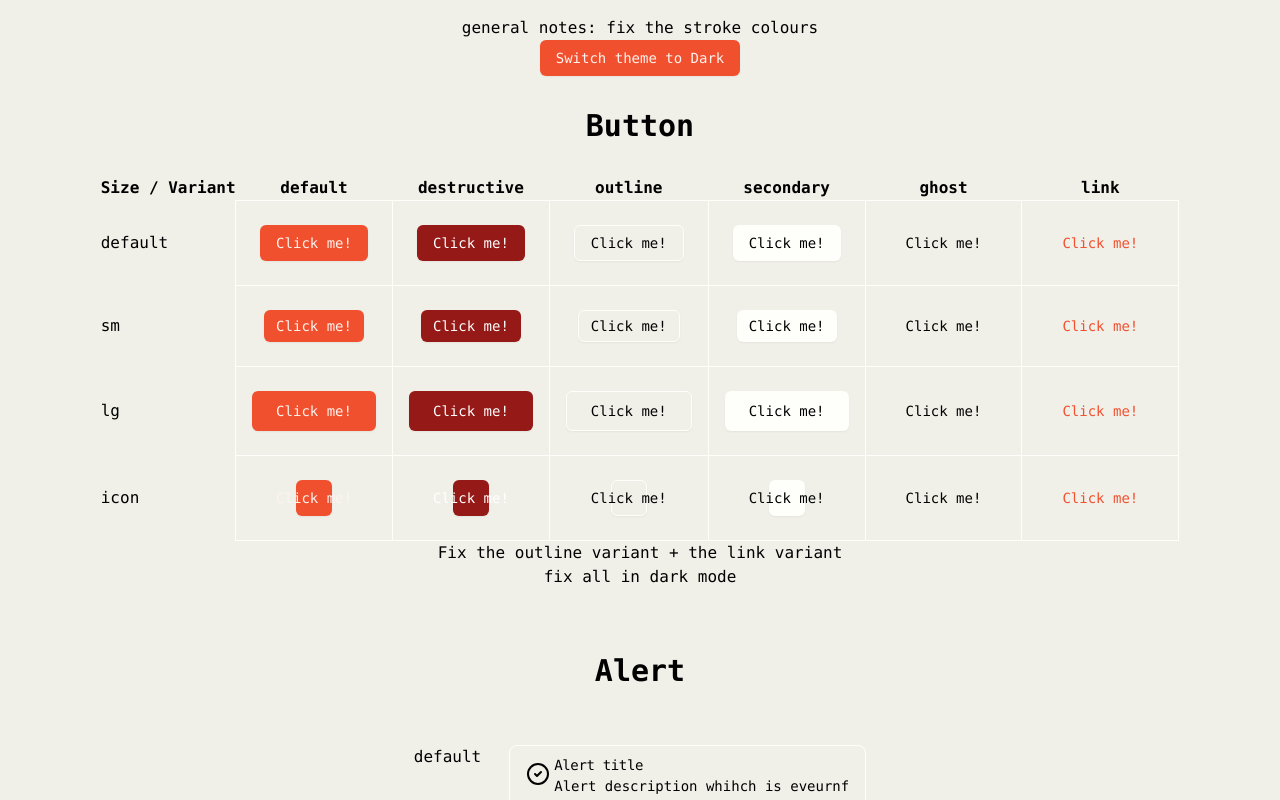
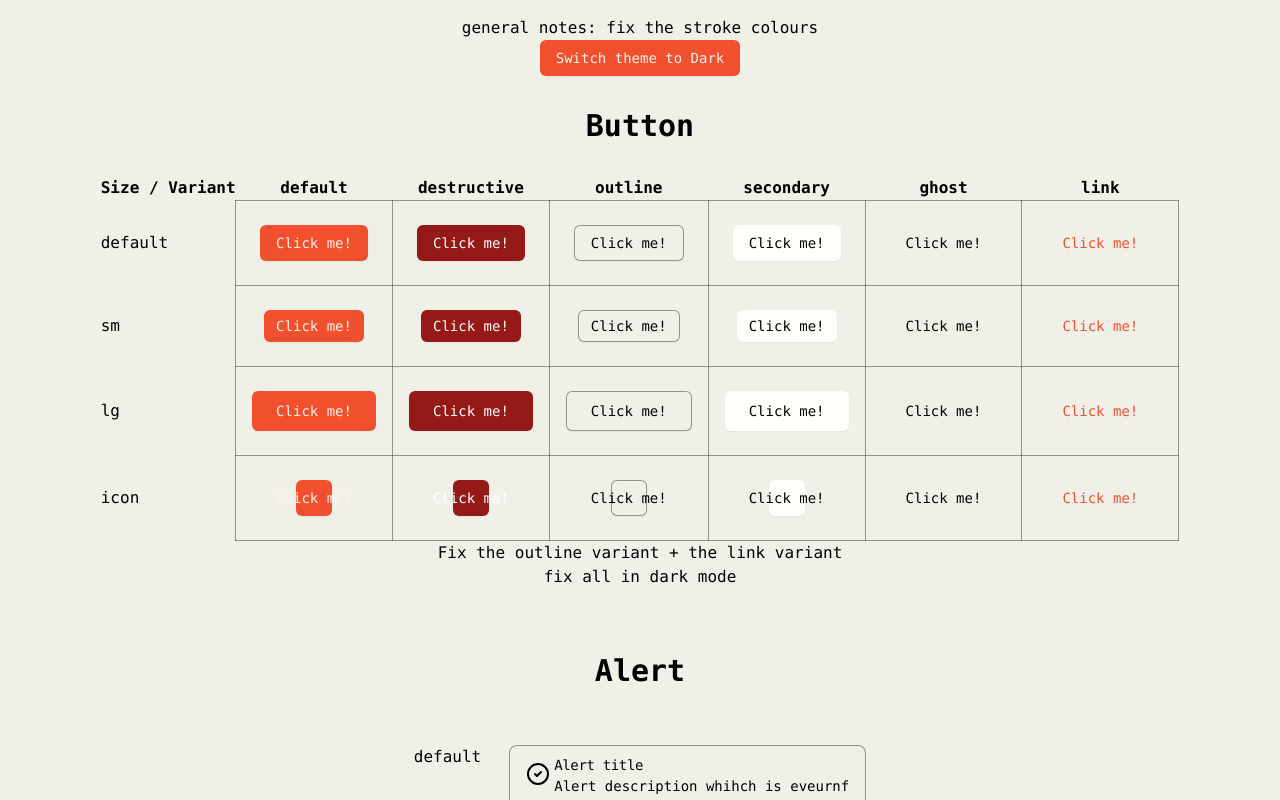
Before and after one commit to AmyTjea/3170_design_system, a Next.js app: page / in a window 1280 px wide. Built offline with nearby package versions, Linux system fonts and the light colour scheme.

Commit message:
feat: adjusted stroke colour

```diff
--- a/app/globals.css
+++ b/app/globals.css
@@ -201,8 +201,8 @@
 
     /* Git Stroke Colours */
     --git-stroke-primary: rgba(53, 53, 49, 0.5);
-    --git-stroke-secondary: #252522;
-    --git-stroke-tertiary: #21211e;
+    --git-stroke-secondary: #25252273;
+    --git-stroke-tertiary: #21211e63;
 
     /* Git Tabs Colours */
     --git-tabs-hovered: #d0d0b7;
@@ -233,7 +233,7 @@
     --destructive:var(--git-int-destructive) ; /*0 100% 50%;*/
     --destructive-foreground:var(--git-int-text) ; /*210 40% 98%;*/
 
-    --border:var(--git-bg-elevated) ; /*214.3 31.8% 91.4%;*/
+    --border:var(--git-stroke-secondary) ; /*214.3 31.8% 91.4%;*/
     --input: var(--git-bg-elevated); /*214.3 31.8% 91.4%;*/
     --ring: var(--git-stroke-primary); /*222.2 84% 4.9%;*/
 
```
